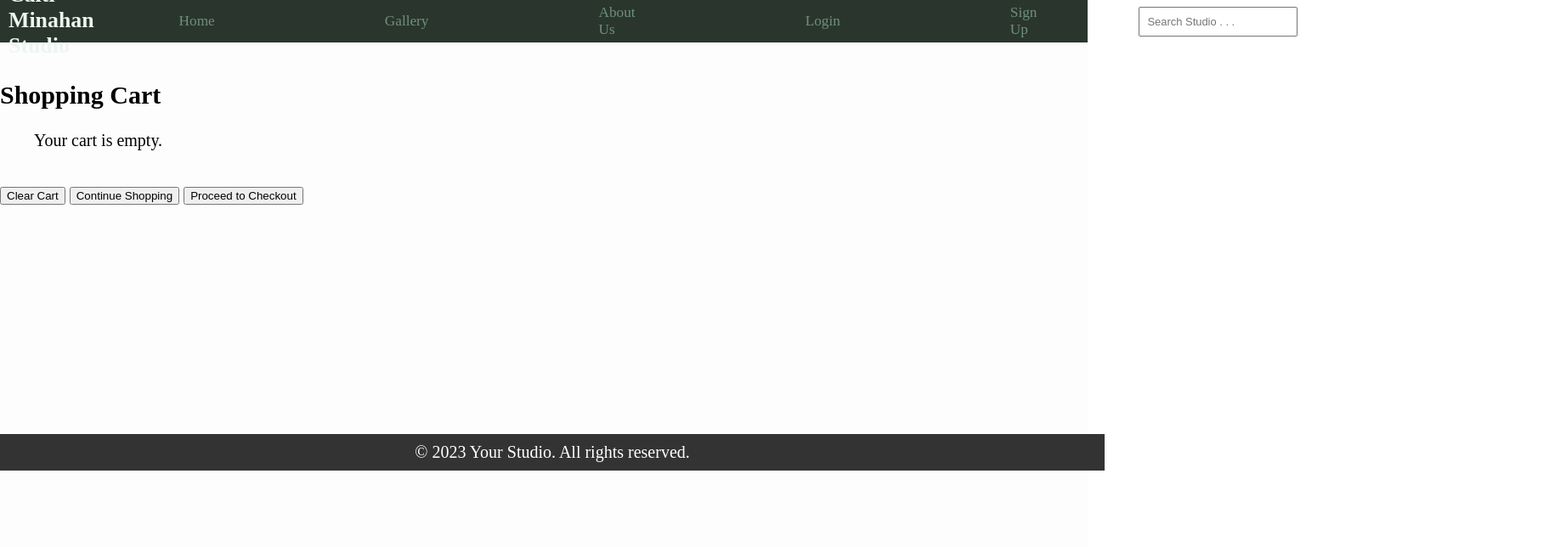
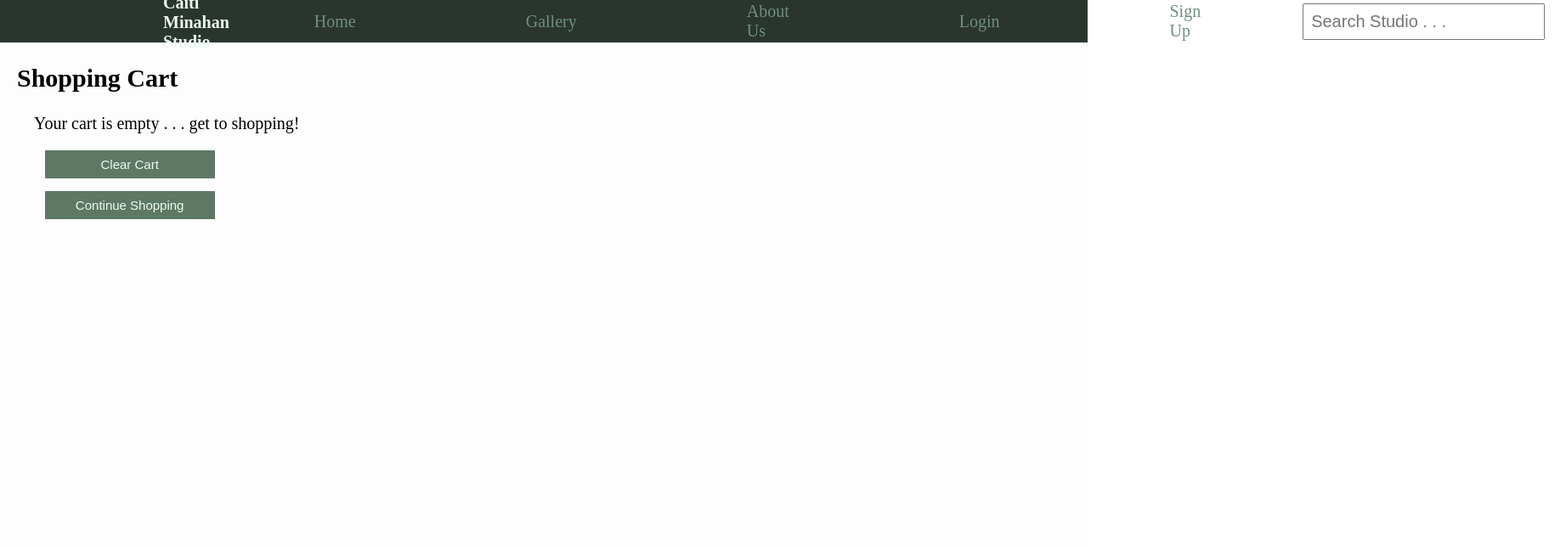
Before and after one commit to CaitiMinahan/ECommerceSite.github.io, a website: page src/product details pages/checkout.html in a window 1280 px wide. Shown: the top 644 px of the page at 85% size, 1843 px wide, since content can reach past the window. Drawn offline with Linux system fonts and the light colour scheme; a script that the page names is missing; some icons are missing.

Commit message:
modified artwork1.html, and checkout.html for styling. created TODO's for implementing search, login, sign-up, as well as filling in empty "details" sections and creating remaining site pages.

```diff
--- a/src/product details pages/checkout.html
+++ b/src/product details pages/checkout.html
@@ -40,25 +40,30 @@
             align-items: center;
             flex-direction: column; /* Change flex direction to column */
             align-items: center; /* Center items along the cross-axis (vertically) */
-            font-size: 1.2em;
+            font-size: 1em;
             height: 50px;
         }
 
         h1 {
             /*font-size: 30px;*/
-            font-size: 2em;
+            font-size: 1em;
             font-family: 'Times New Roman', sans-serif;
             font-weight: bold;
             /*margin-bottom: auto; !* Push it to the top *!*/
             margin-top: 20px;
         }
 
+        h2 {
+            margin-left: 20px;
+        }
+
         .container {
             display: flex;
             justify-content: space-between;
             align-items: flex-start;
-            width: 100%; /* Set container to full width */
-            margin: 20px auto;
+            width: 70%; /* Set container to full width */
+            /*margin: 20px auto;*/
+            flex-direction: column;
         }
 
         nav {
@@ -130,6 +135,45 @@
             font-size: 1em;
         }
 
+        /* Style for the right column */
+        #right-column {
+            display: flex;
+            flex-direction: column;
+            align-items: flex-end;
+            width: 30%; /* Adjust the width as needed */
+        }
+
+        #paypal-button-container {
+            margin-top: 0; /* Adjust the top margin as needed */
+            margin-right: 20px;
+        }
+
+        #checkoutButtons {
+            display: flex;
+            flex-direction: column;
+            margin-right: 6%;
+        }
+
+
+        button {
+            background-color: rgba(8, 51, 20, 0.65);
+            color: rgb(237, 248, 240);
+            padding: 8px 8px;
+            border: none;
+            cursor: pointer;
+            font-size: 15px;
+            transition: background-color 0.3s ease-in-out;
+            margin-bottom: 15px;
+            width: 200px;
+        }
+
+        button:hover {
+            background-color: rgba(14, 75, 31, 0.35);
+            color: rgba(14, 75, 31, 0.65);
+        }
+
+
+
         .search-icon {
             /*font-size: 18px;*/
             font-size: 1em;
@@ -169,17 +213,18 @@
             text-align: center;
             padding: 10px;
             width: 100%;
-            margin-top: 270px;
+            margin-top: 100vh;
         }
+
         /* Media Query for Larger Screens */
-        @media screen and (min-width: 600px) {
+        @media screen and (min-width: 1600px) {
             header {
-                font-size: 0.75em; /* Adjust the base font size for larger screens */
+                font-size: 0.70em; /* Adjust the base font size for larger screens */
             }
 
             h1 {
-                font-size: 1.5em; /* Adjust the font size for larger screens */
-                margin-left: 10px;
+                font-size: 1.2em; /* Adjust the font size for larger screens */
+                justify-content: space-between;
             }
 
             nav ul li a {
@@ -206,6 +251,9 @@
                 font-size: 1em;
             }
 
+            body {
+                width: 100%;
+            }
         }
 
     </style>
@@ -238,8 +286,10 @@
                     <!-- Magnifying glass icon from Font Awesome -->
                     <span class="search-icon"><i class="fas fa-search"></i></span>
                 </div>
+
             </ul>
         </nav>
+
     </div>
 
 </header>
@@ -247,88 +297,53 @@
 
 <div class="container">
     <section>
+
         <section id="cartSection">
+
         <h2>Shopping Cart</h2>
-        <ul id="cartItemsList">
+
+            <ul id="cartItemsList">
+
             <!--TODO: Cart items will be dynamically added here -->
-        </ul>
-
+            </ul>
         </section>
     </section>
     <!-- Add other sections or content as needed -->
-</div>
 
-<!-- Checkout Buttons -->
-<div id="checkoutButtons">
-    <!-- Add a button to clear the cart -->
-    <button onclick="clearCart()">Clear Cart</button>
+    <!-- Right column for PayPal buttons -->
+    <div id="right-column">
+        <section id="checkoutButtons">
+            <!-- Add a button to clear the cart -->
+            <button onclick="clearCart()">Clear Cart</button>
+            <button onclick="continueShopping()">Continue Shopping</button>
+            <!--            <button onclick="proceedToCheckout()">Proceed to Checkout</button>-->
+        </section>
 
-<!--    TODO: have continue shopping bring you back to the home page -->
-    <button onclick="continueShopping()">Continue Shopping</button>
-
-<!--    <button onclick="proceedToPayment()">Proceed to Payment</button>-->
-
-    <!-- Add a button to proceed to checkout or perform other actions -->
-<!--    TODO: have the proceed to checkout take you to the payment method-->
-    <button onclick="proceedToCheckout()">Proceed to Checkout</button>
+        <!-- Container for the PayPal button -->
+        <div id="paypal-button-container"></div>
+    </div>
 
 </div>
 
-<!-- Container for the PayPal button -->
-<div id="paypal-button-container"></div>
+
 
 <!-- Include your other scripts -->
-<script src="../../app.js"></script>
+<!--<script src="../../app.js"></script>-->
 
 <footer>
     &copy; 2023 Your Studio. All rights reserved.
 </footer>
 
 <script>
-    // Load cart data from local storage
-    // var cart = JSON.parse(localStorage.getItem('cart')) || [];
-    // console.log(cart); // Add this line
 
-    // Function to display items in the cart
-    // function displayCartItems() {
-    //     var cartItemsList = document.getElementById('cartItemsList');
-    //     cartItemsList.innerHTML = ''; // Clear existing content
-    //
-    //     cart.forEach(function (item) {
-    //         var listItem = document.createElement('li');
-    //         listItem.innerHTML = `
-    //         <div>
-    //             <img src="${item.previewImage}" alt="${item.title}" class="cart-item-image">
-    //             <span>${item.title} - $${item.price.toFixed(2)}</span>
-    //         </div>
-    //     `;
-    //         cartItemsList.appendChild(listItem);
-    //     });
-    // }
+    // Function to continue shopping and navigate to the home page
+    function continueShopping() {
+        // Set the URL of the home page
+        // var homePageURL = "../index.html";
 
-    // function displayCartItems() {
-    //     var cartItemsList = document.getElementById('cartItemsList');
-    //     cartItemsList.innerHTML = ''; // Clear existing content
-    //
-    //     // Check if the cart is not empty
-    //     if (cart.length > 0) {
-    //         cart.forEach(function (item) {
-    //             var listItem = document.createElement('li');
-    //             listItem.innerHTML = `
-    //             <div>
-    //                 <img src="${item.previewImage}" alt="${item.title}" class="cart-item-image">
-    //                 <span>${item.title} - $${item.price.toFixed(2)}</span>
-    //             </div>
-    //         `;
-    //             cartItemsList.appendChild(listItem);
-    //         });
-    //     } else {
-    //         // If the cart is empty, display a message or perform other actions
-    //         var emptyCartMessage = document.createElement('p');
-    //         emptyCartMessage.textContent = 'Your cart is empty.';
-    //         cartItemsList.appendChild(emptyCartMessage);
-    //     }
-    // }
+        // Navigate to the home page
+        window.location.href = "../../index.html";
+    }
 
     // Load cart data from local storage
     var cart = JSON.parse(localStorage.getItem('cart'));
@@ -346,7 +361,7 @@
         if (!cart || cart.length === 0) {
             // If the cart is empty or not initialized, display a message
             var emptyCartMessage = document.createElement('p');
-            emptyCartMessage.textContent = 'Your cart is empty.';
+            emptyCartMessage.textContent = 'Your cart is empty . . . get to shopping!';
             cartItemsList.appendChild(emptyCartMessage);
         } else {
             // If the cart is not empty, generate and display item previews
@@ -392,7 +407,6 @@
         alert('Cart cleared');
     }
 
-    // TODO: add continueShopping() method ??
 
     // Call the displayCartItems function when the page loads
     window.onload = function () {
```
Also changed, not shown: index.html (+3 -4 lines), src/main pages/test_landing.html (+0 -97 lines), src/product details pages/artwork1.html (+46 -18 lines).
